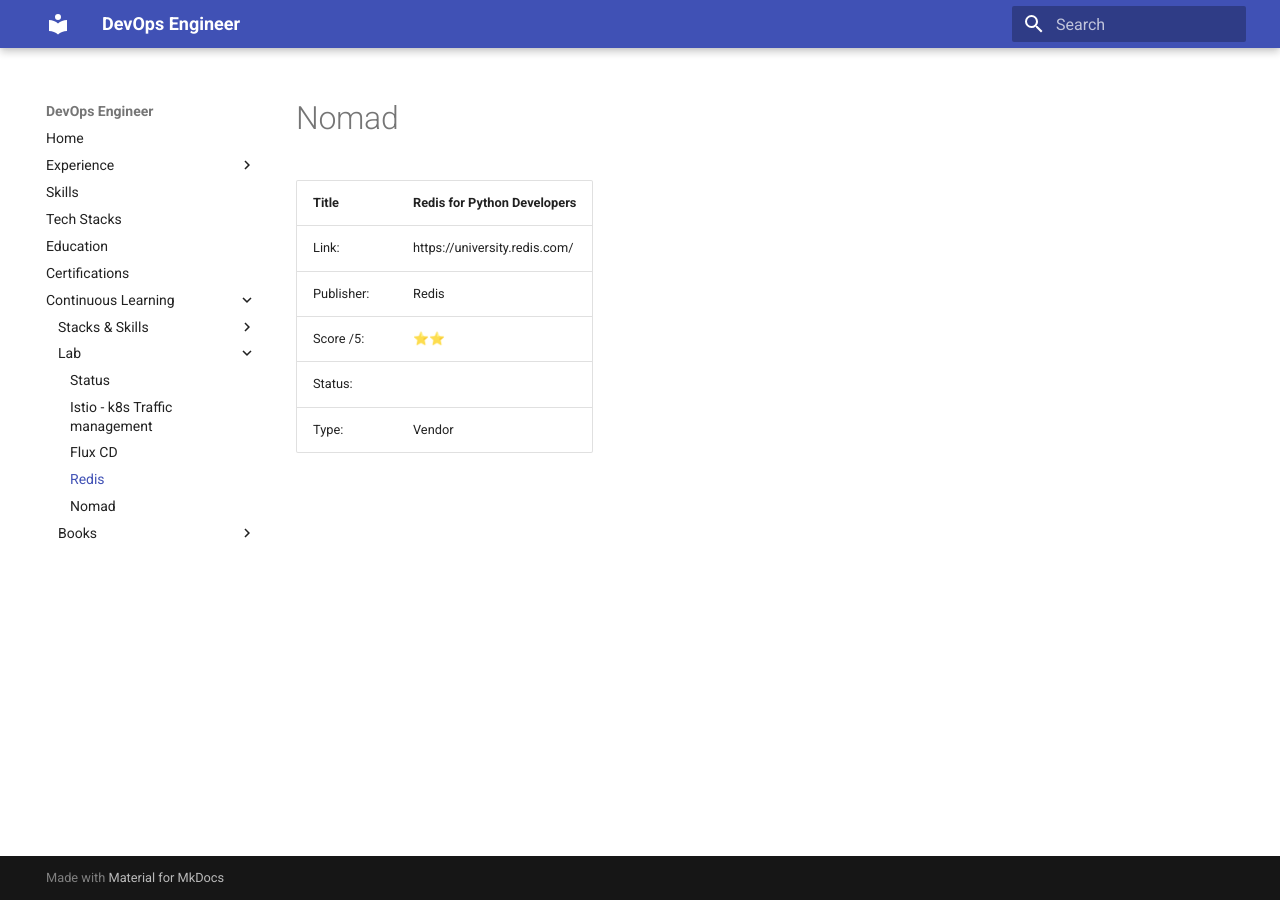
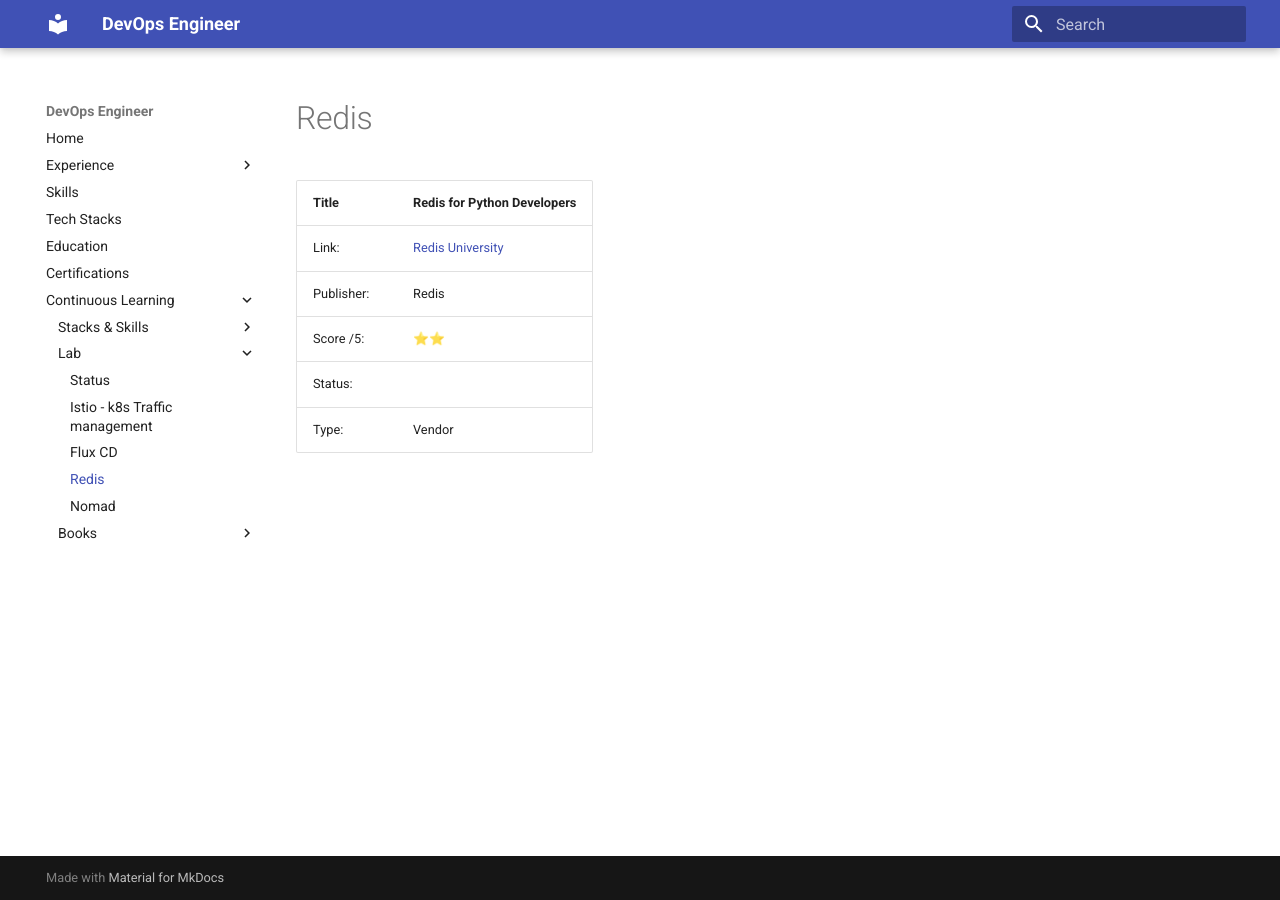
Before and after one commit to eedygreen/isah-idris-DevOps-Engineer-resume, an MkDocs documentation site: the page built from docs/continuous-learning/list/Redis.md, in a window 1280 px wide. Built offline with MkDocs 1.6.1 and Material for MkDocs 9.7.7, drawn with Linux system fonts in a browser that asks for light colours.

Commit message:
Correction (#34)
* modified page views

* added redis to my learning objectives

* correct title to Redis

* correct title to redis

* nomad

```diff
--- a/docs/continuous-learning/list/Redis.md
+++ b/docs/continuous-learning/list/Redis.md
@@ -1,8 +1,9 @@
-# Nomad
+
+# Redis
 
 Title | Redis for Python Developers
 ------|-------------
-Link: | https://university.redis.com/
+Link: | [Redis University](https://university.redis.com/)
 Publisher: | Redis
 Score /5: | ⭐️⭐️
 Status:|
```
Also changed, not shown: docs/continuous-learning/list/Nomad.md (+1 -1 lines).
